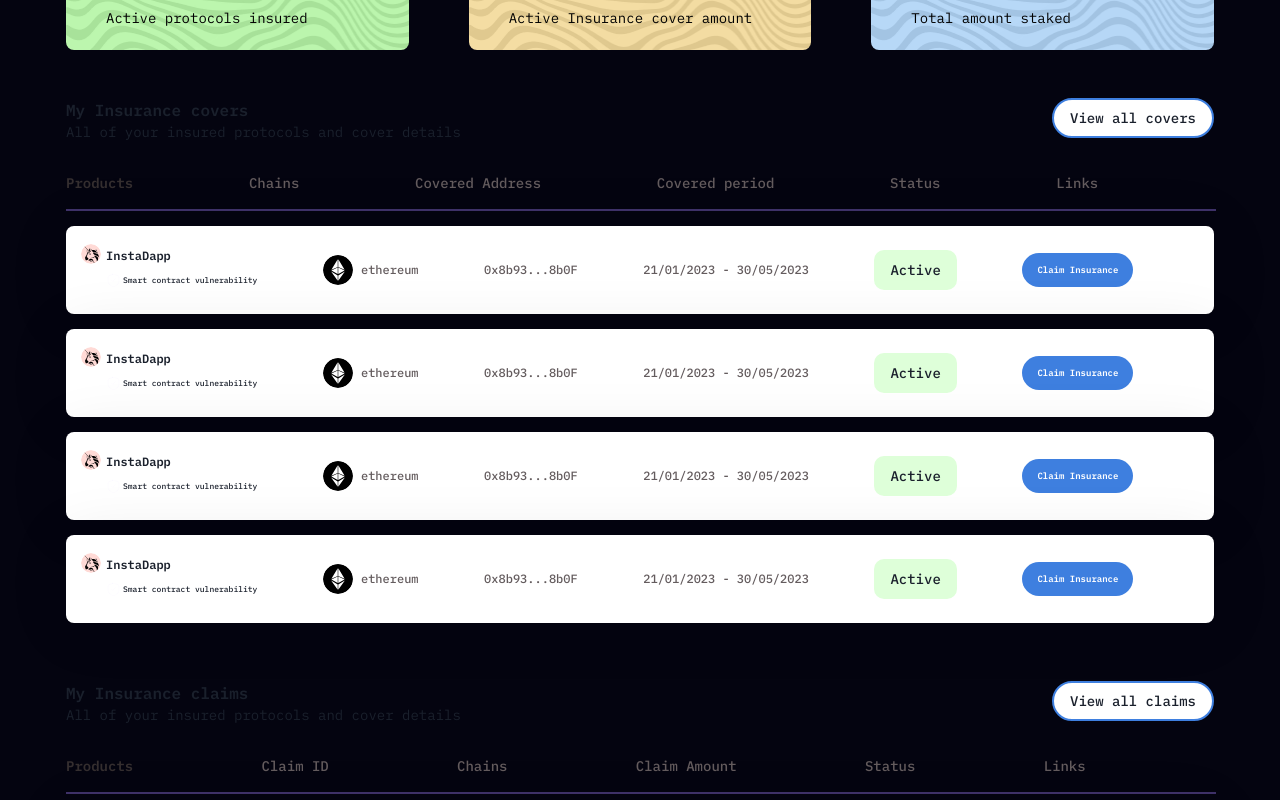
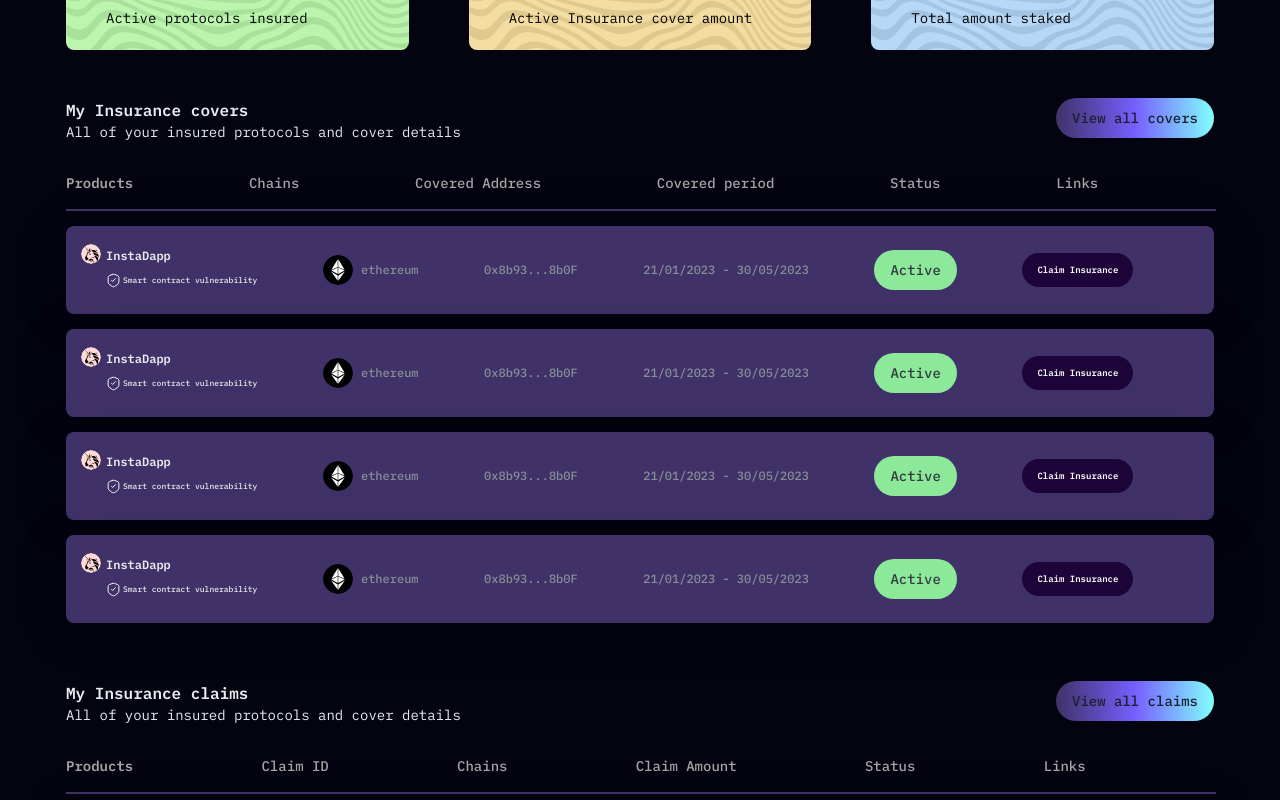
Before and after one commit to markdavid000/Prosure-frontend, a React (Create React App) app: page /insurer-dashboard in a window 1280 px wide. Shown: the part 280-1080 px from the top of the page. Built offline with nearby package versions, Linux system fonts and the light colour scheme; what wagmi would draw is missing.

Commit message:
Insurer Dashboard Updated

```diff
--- a/src/pages/Dashboard.jsx
+++ b/src/pages/Dashboard.jsx
@@ -107,7 +107,7 @@
 
                   <Flex flexDir="column">
                     {/* --------------------- Listed Protocol covers --------------------------- */}
-                    <Flex flexDir="column" mt="40px" color={'#fff'}>
+                    <Flex flexDir="column" mt="40px" color={'#e9ecef'}>
                       <Text fontSize="16px" fontWeight="600">
                         Listed Protocol covers
                       </Text>
@@ -150,7 +150,7 @@
                       >
                         {/* -------------------------- Detail 1 ----------------------- */}
                         <>
-                          <Flex color={'#fff'}>
+                          <Flex color={'#e9ecef'}>
                             <Avatar boxSize="30px" src={e.logo} mr="8px" />
                             <Flex flexDir="column">
                               <Text {...font3}>{e.logoname}</Text>
@@ -166,7 +166,7 @@
                           </Flex>
                           {/* -------------------------- Detail 2 Total Amount ----------------------- */}
                           <Flex justify="center" alignItems="center">
-                            <Text {...font5} color={'#e3e3e3'}>
+                            <Text {...font5} color={'#868e96'}>
                               {e.totalAmount}
                             </Text>
                           </Flex>
--- a/src/pages/DashboardInsurer.jsx
+++ b/src/pages/DashboardInsurer.jsx
@@ -109,14 +109,14 @@
             <Flex flexDir="column">
               <Flex flexDir="row" mt="40px" justify="space-between">
                 <Flex flexDir="column">
-                  <Text fontSize="16px" fontWeight="600">My Insurance covers</Text>
-                  <Text fontSize="14px" fontWeight="400">All of your insured protocols and cover details</Text>
+                  <Text fontSize="16px" color={'#e9ecef'} fontWeight="600">My Insurance covers</Text>
+                  <Text fontSize="14px" color={'#e9ecef'} fontWeight="400">All of your insured protocols and cover details</Text>
                 </Flex>
 
                 <Flex flexDir="column">
-                <Button borderRadius="100px" bg="white" border="2px solid #3E7FDF"
+                <Button borderRadius="100px" bgGradient="linear(to-r, #403268, #765fff, #82fffc)"
                  _hover={{
-                    bg: "none"
+                   bg: "#d3f9d8"
                  }}
                 >
                  <Text fontSize="14px" fontWeight="500">View all covers</Text>
@@ -126,12 +126,12 @@
               </Flex>
                 {/* ---------------------------------------- Tabs -------------------------- */}
                <Flex flexDir="row" justify="space-between" mt="30px">
-                <Text color="#352F30" fontWeight="600" fontSize="14px">Products</Text>
-                <Text color="#645C5E" fontWeight="500" fontSize="14px">Chains</Text>
-                <Text color="#645C5E" fontWeight="500" fontSize="14px">Covered Address</Text>
-                <Text color="#645C5E" fontWeight="500" fontSize="14px">Covered period</Text>
-                <Text color="#645C5E" fontWeight="500" fontSize="14px">Status</Text>
-                <Text color="#645C5E" fontWeight="500" fontSize="14px">Links</Text>
+                <Text color="#a7a4a5" fontWeight="600" fontSize="14px">Products</Text>
+                <Text color="#a7a4a5" fontWeight="500" fontSize="14px">Chains</Text>
+                <Text color="#a7a4a5" fontWeight="500" fontSize="14px">Covered Address</Text>
+                <Text color="#a7a4a5" fontWeight="500" fontSize="14px">Covered period</Text>
+                <Text color="#a7a4a5" fontWeight="500" fontSize="14px">Status</Text>
+                <Text color="#a7a4a5" fontWeight="500" fontSize="14px">Links</Text>
                 <Text></Text>
                 {/* <Text></Text>  */}
                 {/* <Text></Text>  */}
@@ -143,7 +143,7 @@
          <Flex flexDir="row" justify="space-between" mt="15px" {...root2} key={nanoid()}>
           {/* -------------------------- Detail 1 ----------------------- */}
             <>
-          <Flex>
+          <Flex color={'#e9ecef'}>
             <Avatar boxSize="20px" src={e.logo} mr="5px" />
             <Flex flexDir="column">
                 <Text {...font3}>{e.logoname}</Text>
@@ -170,8 +170,8 @@
 
             {/* -------------------------- Detail Covered Period ----------------------- */}
             <Flex justify="center" alignItems="center">
-            <Button borderRadius="10px" bg="#DEFFD9">
-                 <Text fontSize="14px" fontWeight="500">Active</Text>
+            <Button borderRadius="20px" bg="#8ce99a">
+                 <Text fontSize="14px" color={'#343a40'} fontWeight="500">Active</Text>
                  </Button>
            </Flex>
 
@@ -180,7 +180,7 @@
           {!buttonHere ? (
           <HStack flexDir="row" justify="space-between">
                  {/* ------------------------ Button Action here ----------------- */}
-                  <Center bg="#3E7FDF" borderRadius="100px" p="10px 15px" cursor="pointer">
+                  <Center bg="#1d0439" borderRadius="100px" p="10px 15px" cursor="pointer">
                     <Text fontSize="9px" color="white" fontWeight="600">Claim Insurance</Text>
                   </Center>
           </HStack>
@@ -201,14 +201,14 @@
             <Flex flexDir="column">
               <Flex flexDir="row" mt="50px" justify="space-between">
                 <Flex flexDir="column">
-                  <Text fontSize="16px" fontWeight="600">My Insurance claims</Text>
-                  <Text fontSize="14px" fontWeight="400">All of your insured protocols and cover details</Text>
+                  <Text fontSize="16px" color={'#e9ecef'} fontWeight="600">My Insurance claims</Text>
+                  <Text fontSize="14px" color={'#e9ecef'} fontWeight="400">All of your insured protocols and cover details</Text>
                 </Flex>
 
                 <Flex flexDir="column">
-                <Button borderRadius="100px" bg="white" border="2px solid #3E7FDF"
+                <Button borderRadius="100px" bgGradient="linear(to-r, #403268, #765fff, #82fffc)"
                  _hover={{
-                    bg: "none"
+                    bg: "#d3f9d8"
                  }}
                 >
                  <Text fontSize="14px" fontWeight="500">View all claims</Text>
@@ -218,12 +218,12 @@
               </Flex>
                 {/* ---------------------------------------- Tabs -------------------------- */}
                <Flex flexDir="row" justify="space-between" mt="30px">
-                <Text color="#352F30" fontWeight="600" fontSize="14px">Products</Text>
-                <Text color="#645C5E" fontWeight="500" fontSize="14px">Claim ID</Text>
-                <Text color="#645C5E" fontWeight="500" fontSize="14px">Chains</Text>
-                <Text color="#645C5E" fontWeight="500" fontSize="14px">Claim Amount</Text>
-                <Text color="#645C5E" fontWeight="500" fontSize="14px">Status</Text>
-                <Text color="#645C5E" fontWeight="500" fontSize="14px">Links</Text>
+                <Text color="#a7a4a5" fontWeight="600" fontSize="14px">Products</Text>
+                <Text color="#a7a4a5" fontWeight="500" fontSize="14px">Claim ID</Text>
+                <Text color="#a7a4a5" fontWeight="500" fontSize="14px">Chains</Text>
+                <Text color="#a7a4a5" fontWeight="500" fontSize="14px">Claim Amount</Text>
+                <Text color="#a7a4a5" fontWeight="500" fontSize="14px">Status</Text>
+                <Text color="#a7a4a5" fontWeight="500" fontSize="14px">Links</Text>
                 <Text></Text>
                 {/* <Text></Text>  */}
                 {/* <Text></Text>  */}
@@ -235,7 +235,7 @@
          <Flex flexDir="row" justify="space-between" mt="15px" {...root2} key={nanoid()}>
           {/* -------------------------- Detail 1 ----------------------- */}
             <>
-          <Flex>
+          <Flex color={'#e9ecef'}>
             <Avatar boxSize="20px" src={e.logo} mr="5px" />
             <Flex flexDir="column">
                 <Text {...font3}>{e.logoname}</Text>
@@ -263,7 +263,7 @@
 
           {/* ----------------------------- Claim Button ------------------- */}
           {!buttonHere ? (
-             <Button borderRadius="10px" bg="#DEFFD9">
+             <Button borderRadius="20px" bg="#8ce99a">
               <Text fontSize="12px" fontWeight="500">Completed</Text>
              </Button>
             ): (
@@ -279,7 +279,7 @@
 
               {/* -------------------------- View Claim ----------------------- */}
               <Flex justify="center" alignItems="center">
-                 <Text fontSize="12px" color="#201A1B" fontWeight="600">View claim</Text>
+                 <Text fontSize="12px" color="#a7a4a5" fontWeight="600">View claim</Text>
            </Flex>
 
            <Flex justify="center" alignItems="center">
@@ -576,7 +576,7 @@
         // px: "0px",
       },
       root2: {
-        bg:"white",
+        bg:"#403268",
         shadow: "0px 4px 61px rgba(0, 0, 0, 0.1)",
         borderRadius: "8px",
         h: "88px",
@@ -611,13 +611,13 @@
         fontWeight: "500",
         fontSize: "12px",
         lineHeight: "24px",
-        color: "#645C5E"
+        color: "#868e96"
        },
        font6: {
         fontWeight: "500",
         fontSize: "12px",
         lineHeight: "24px",
-        color: "#487547"
+        color: "#868e96"
        },
        font7: {
         fontWeight: "500",
```
